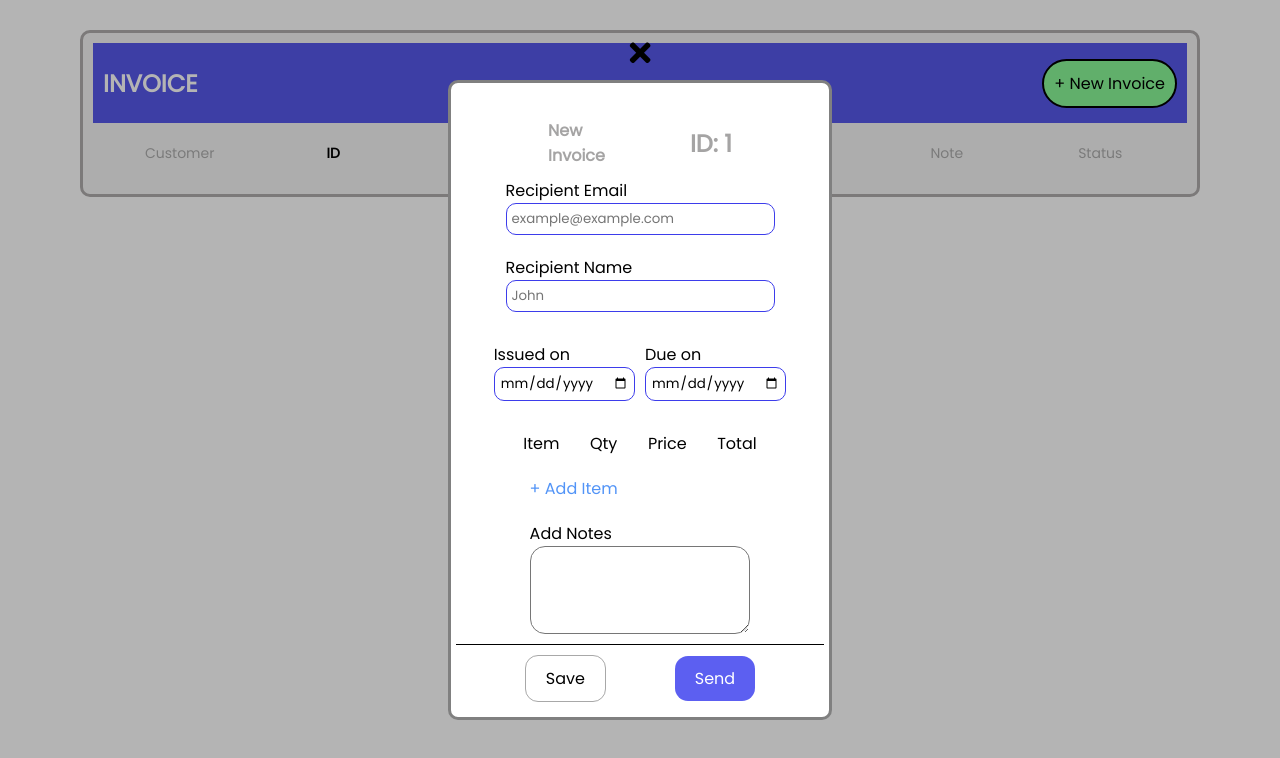
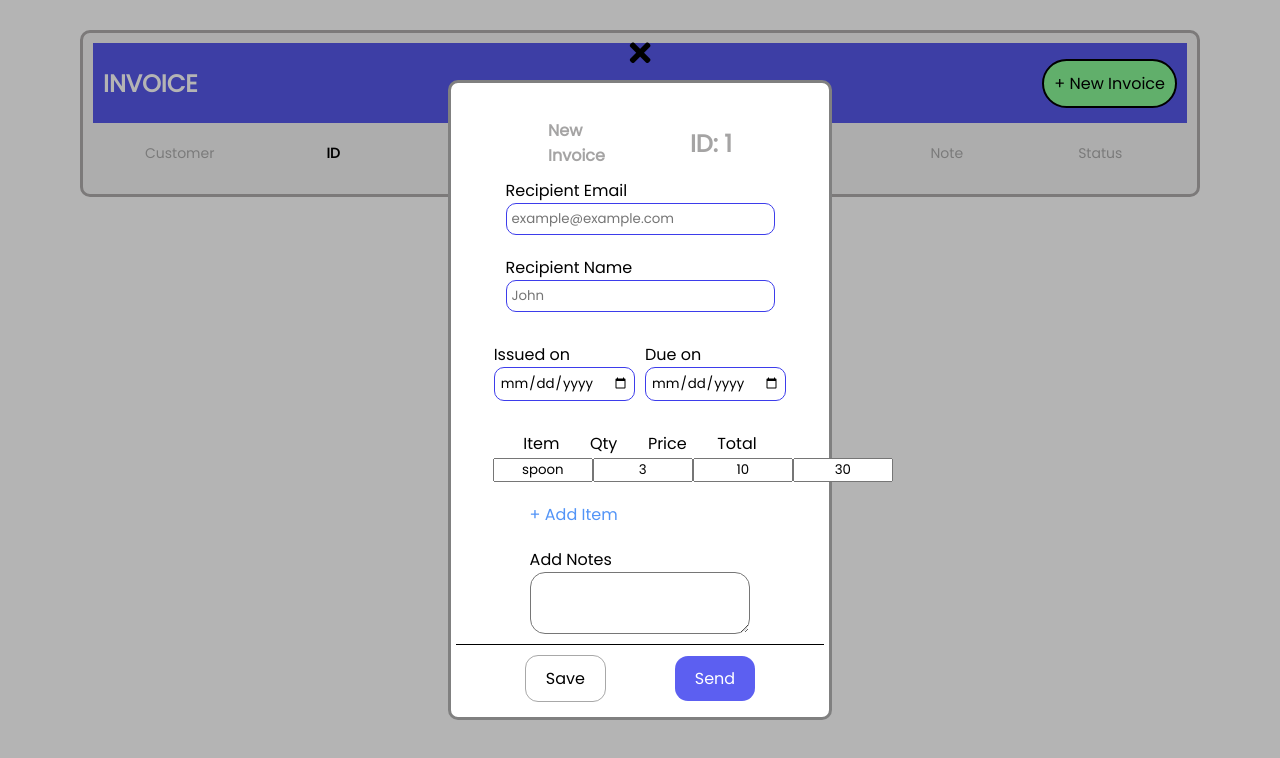
Before and after one commit to Suhrid-Talukder333/invoice, a React (Create React App) app: page /invoice in a window 1280 px wide. Both pictures are taken after a click on the element "+ New Invoice". Shown: the top 758 px of the page. Built offline with nearby package versions, Linux system fonts and the light colour scheme.

Commit message:
added test edit action

```diff
--- a/src/components/InvoiceForm/InvoiceForm.jsx
+++ b/src/components/InvoiceForm/InvoiceForm.jsx
@@ -27,6 +27,14 @@ const InvoiceForm = ({
     } else {
       handleEdit(formInfo);
     }
+  };
+
+  const handleItemDataChange = (event) => {
+    let id = event.target.parentElement.parentElement.id;
+    let index = event.target.id;
+    formInfo.items[id][index] = event.target.value;
+    event.target.value = formInfo.items[id][index];
+    // setFormInfo({ ...formInfo, [e.target.id]:  });
   };
   return (
     <>
@@ -94,6 +102,46 @@ const InvoiceForm = ({
             <li className="item-price form-items">Price</li>
             <li className="item-total form-items">Total</li>
           </ul>
+          {formInfo.items.map((item, index) => (
+            <ul id={`${index}`} className="items-list-header" key={item.name}>
+              <li className="item-name form-items">
+                <input
+                  id="name"
+                  onChange={handleItemDataChange}
+                  type="text"
+                  className="item-input"
+                  value={item.name}
+                ></input>
+              </li>
+              <li className="item-quantity form-items">
+                <input
+                  id="qty"
+                  onChange={handleItemDataChange}
+                  type="text"
+                  className="item-input"
+                  value={item.qty}
+                ></input>
+              </li>
+              <li className="item-price form-items">
+                <input
+                  id="price"
+                  onChange={handleItemDataChange}
+                  type="text"
+                  className="item-input"
+                  value={item.price}
+                ></input>
+              </li>
+              <li className="item-total form-items">
+                <input
+                  id=""
+                  onChange={handleItemDataChange}
+                  type="text"
+                  className="item-input"
+                  value={item.qty * item.price}
+                ></input>
+              </li>
+            </ul>
+          ))}
         </div>
         <div className="add-item-total-container">
           <span className="add-item-btn">+ Add Item</span>
--- a/src/components/InvoiceForm/InvoiceForm_styles.css
+++ b/src/components/InvoiceForm/InvoiceForm_styles.css
@@ -111,6 +111,12 @@
     align-items: center;
 }
 
+.item-input {
+    width: 100px;
+    text-align: center;
+    height: fit-content;
+}
+
 .form-items {}
 
 .add-item-total-container {
--- a/src/pages/Invoice/InvoicePage.jsx
+++ b/src/pages/Invoice/InvoicePage.jsx
@@ -34,7 +34,7 @@ const InvoicePage = () => {
             note: "",
             status: "",
             email: "",
-            item: [],
+            items: [{ name: "spoon", qty: 3, price: 10 }],
           }}
           handleClick={handleClick}
         />
```
